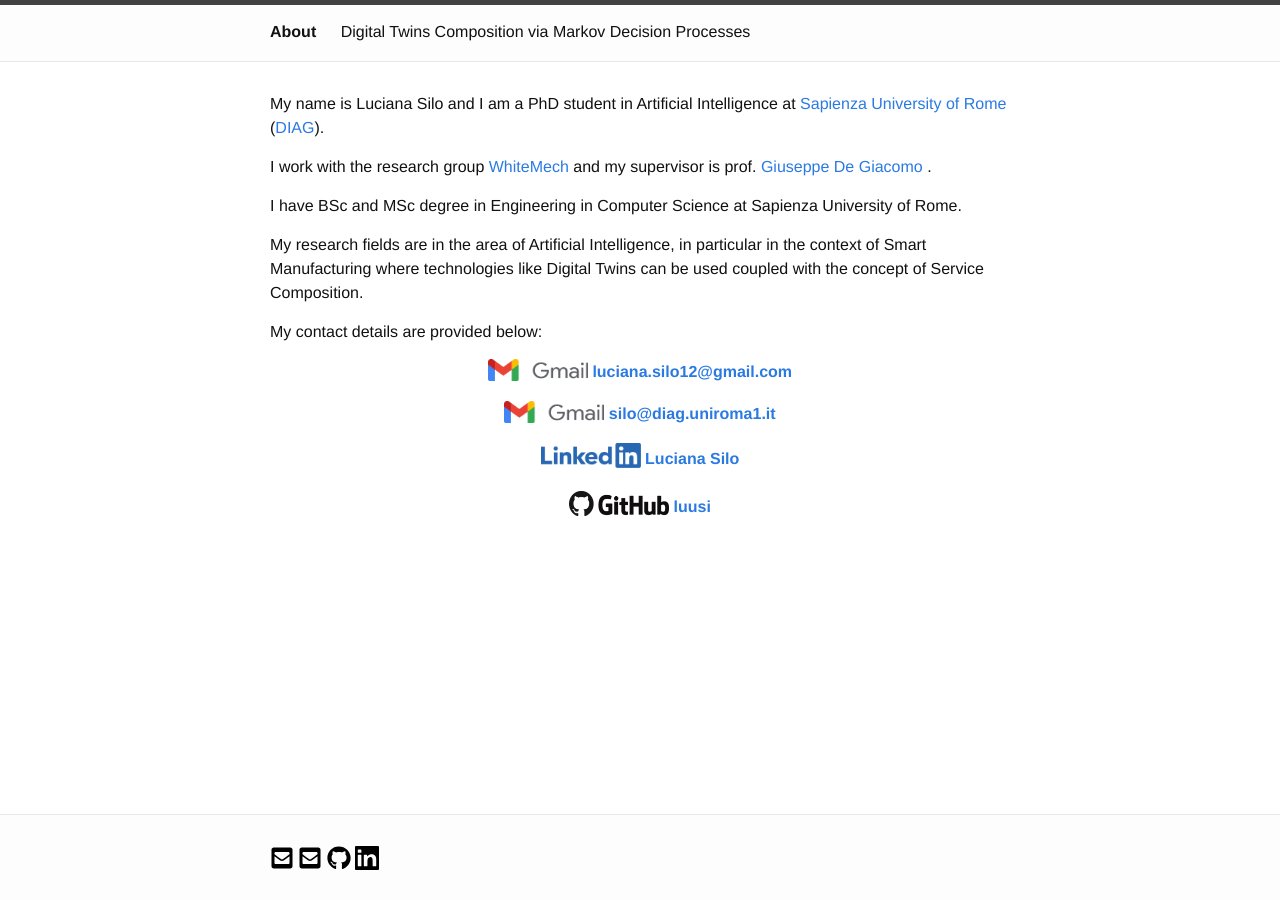
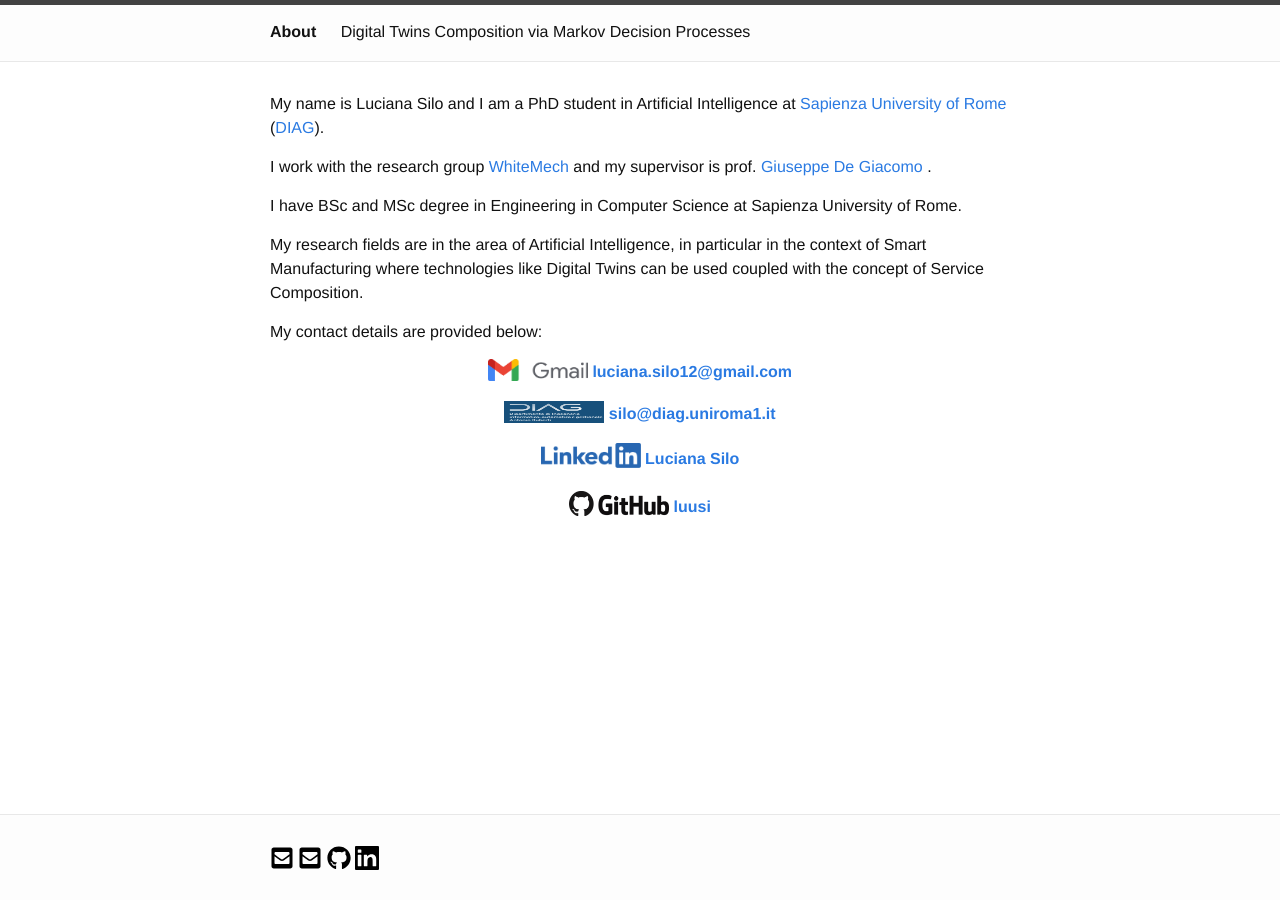
Before and after one commit to luusi/luusi.github.io, a Jekyll site: the page built from _pages/about.md, in a window 1280 px wide. Built offline with Jekyll 4.4.1, drawn with Linux system fonts in a browser that asks for light colours; nearby versions of some CDN libraries; comment, search, counter and statistics services are not loaded; a style sheet for code colours, icons or effects is not loaded.

Commit message:
Update default.html

```diff
--- a/_layouts/default.html
+++ b/_layouts/default.html
@@ -14,7 +14,7 @@
 {{ content | regex_replace: '\<a class\="details" href\="\/papers\/.*\.html"\>DetailsToRemove\<\/a\>', '' }}
       </div>
         <a style="text-decoration:none" href="mailto:luciana.silo12@gmail.com" class="image-link"> <p style="text-align:center"> <img width="100" height="22"  style="margin-bottom:5px" src="gmail.png" border="0"> <span><b> luciana.silo12@gmail.com</b></span></p></a>
-        <a style="text-decoration:none" href="mailto:silo@diag.uniroma1.it" class="image-link"> <p style="text-align:center"> <img width="100" height="22"  style="margin-bottom:5px" src="gmail.png" border="0"> <span><b> silo@diag.uniroma1.it</b></span></p></a>
+        <a style="text-decoration:none" href="mailto:silo@diag.uniroma1.it" class="image-link"> <p style="text-align:center"> <img width="100" height="22"  style="margin-bottom:5px" src="diag.png" border="0"> <span><b> silo@diag.uniroma1.it</b></span></p></a>
       <a style="text-decoration:none" href="https://it.linkedin.com/in/luciana-silo-047a42172" class="image-link"> <p style="text-align:center"> <img width="100" height="25"  style="margin-bottom:8px" src="LI-Logo.png" border="0"> <span><b>Luciana Silo</b></span></p></a>
         <a style="text-decoration:none" href="https://github.com/luusi/" class="image-link"> <p style="text-align:center"> <img width="100" height="25"  style="margin-bottom:8px" src="GitHub_logo.png" border="0"> <span><b>luusi</b></span></p></a>
 
```
